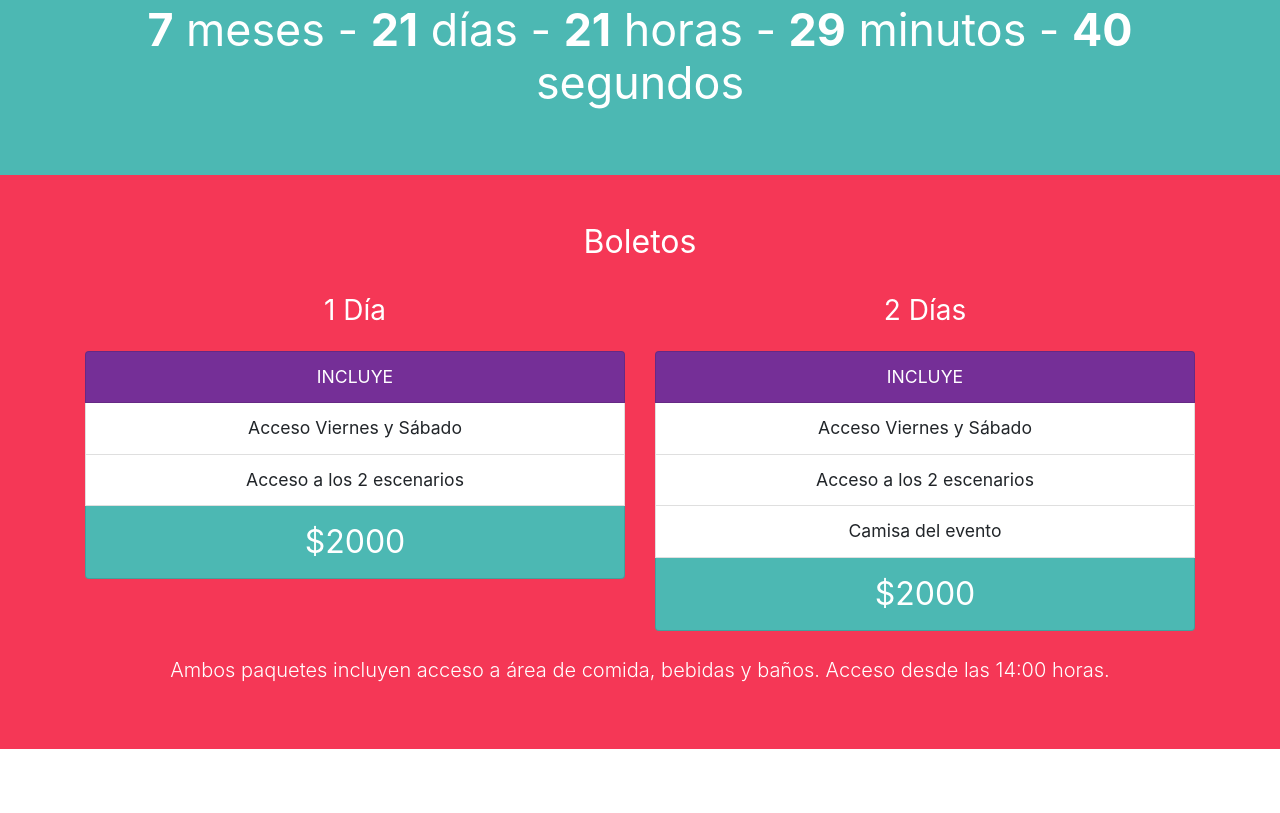
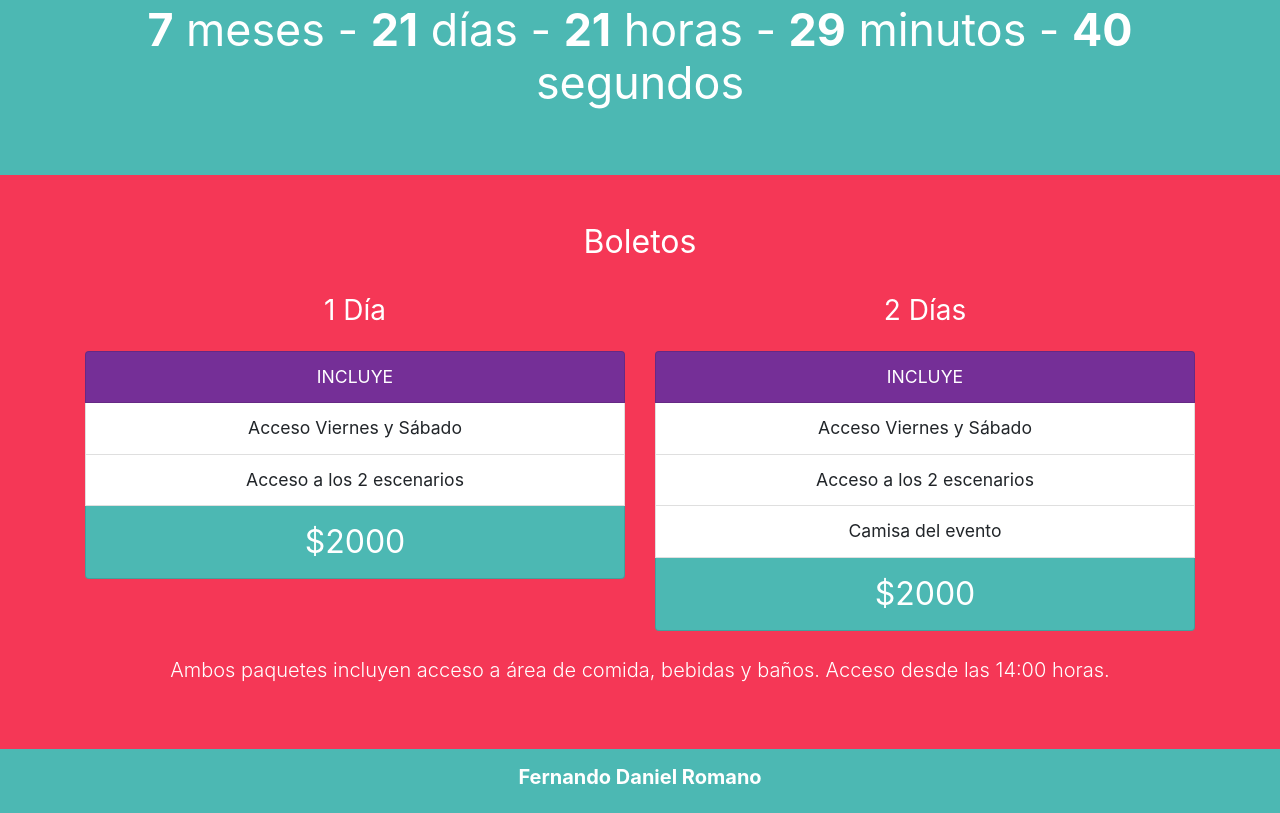
Before and after one commit to FernandoDRomano/Festival-de-Musica, a plain HTML site: page index.html in a window 1280 px wide. Shown: the part 2474-3287 px from the top of the page. Before the commit the page ends 3223 px from the top, so only its background shows below. Drawn offline with Linux system fonts and the light colour scheme.

Commit message:
Modificando el contenido html

```diff
--- a/index.html
+++ b/index.html
@@ -449,6 +449,17 @@
       </div>
     </section>
 
+    <!-- FOOTER -->
+    <footer>
+      <div class="container-fluid bg-primary">
+        <div class="row">
+          <div class="col-12">
+            <h3 class="text-center lead py-3 text-white font-weight-bold">Fernando Daniel Romano</h3>
+          </div>
+        </div>
+      </div>
+    </footer>
+
     <!-- CARGANDO JQUERY -->
     <script src="js/jquery-3.5.0.min.js"></script>
     <!-- CARGANDO POPPER - NECESARIO PARA IMPLEMENTAR ALGUNOS COMPONENTES DE BOOTSTRAP 4 -->
```
